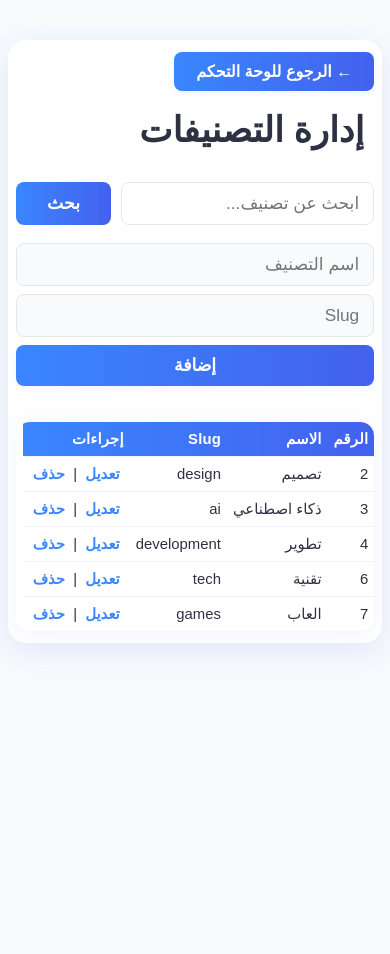
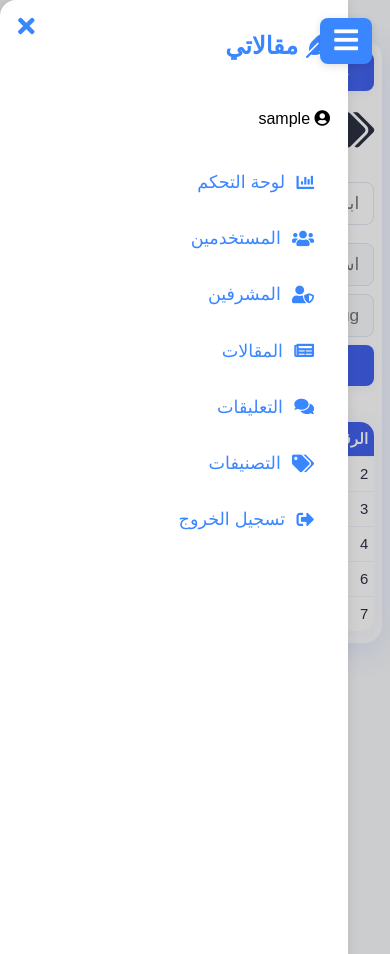
Before and after one commit to mohamedsharshar/article, a PHP site: page /admin/categories.php in a window 390 px wide. Run offline with PHP 8.4, Linux system fonts and the light colour scheme; a user stored in the database is signed in; data comes from the database, SQL or seed files in the repository.

Commit message:
Refactor sidebar and enhance layout for improved responsiveness
- Integrated a responsive sidebar with a toggle button for better navigation on mobile devices.
- Updated the layout of article view and categories pages to include a main content area.
- Added session management for admin login checks in categories.php.
- Improved CSS styles for sidebar and main content to enhance user experience across different screen sizes.

```diff
--- a/admin/article_view.php
+++ b/admin/article_view.php
@@ -189,6 +189,8 @@
     </style>
 </head>
 <body>
+    <?php include 'sidebar.php'; ?>
+    <div class="main-content">
     <button class="theme-toggle" aria-label="تبديل الوضع" type="button"><i class="fa fa-moon"></i></button>
     <div class="admin-article-container">
         <a href="manage_articles.php" class="admin-article-back"><i class="fa fa-arrow-right"></i> العودة للإدارة</a>
@@ -210,6 +212,7 @@
             <?= nl2br(htmlspecialchars($article['content'])) ?>
         </div>
     </div>
+    </div> <!-- end .main-content -->
     <script src="https://cdnjs.cloudflare.com/ajax/libs/font-awesome/5.15.1/js/all.min.js"></script>
     <script>
     function setDarkMode(on) {
--- a/admin/categories.php
+++ b/admin/categories.php
@@ -1,5 +1,10 @@
 <?php
 // admin/categories.php
+session_start();
+if (!isset($_SESSION['admin_logged_in'])) {
+    header('Location: login.php');
+    exit();
+}
 require_once '../db.php';
 
 // إضافة تصنيف جديد
@@ -284,6 +289,8 @@
     </script>
 </head>
 <body>
+    <?php include 'sidebar.php'; ?>
+    <div class="main-content">
         <div class="categories-container">
             <a href="dashboard.php" style="display:inline-block;margin-bottom:18px;background:linear-gradient(90deg,#3a86ff 0%,#4361ee 100%);color:#fff;padding:10px 22px;border-radius:8px;text-decoration:none;font-weight:bold;box-shadow:0 2px 8px rgba(67,97,238,0.07);transition:background 0.2s,box-shadow 0.2s;">&larr; الرجوع للوحة التحكم</a>
             <?php if (!empty($error)): ?>
@@ -356,5 +363,6 @@
                 </tbody>
             </table>
         </div>
+    </div>
 </body>
 </html>
--- a/admin/login.php
+++ b/admin/login.php
@@ -26,7 +26,7 @@
     list($login_successful, $admin_or_error) = admin_login($pdo, $email, $password);
     if ($login_successful) {
         $_SESSION['admin_logged_in'] = true;
-        $_SESSION['admin_username'] = $admin_or_error['adminname'];
+        $_SESSION['admin_username'] = isset($admin_or_error['adminname']) ? $admin_or_error['adminname'] : (isset($admin_or_error['username']) ? $admin_or_error['username'] : '');
         $_SESSION['admin_id'] = $admin_or_error['id'];
         header('Location: dashboard.php');
         exit();
--- a/admin/sidebar.php
+++ b/admin/sidebar.php
@@ -7,109 +7,186 @@
     <link rel="stylesheet" href="https://cdnjs.cloudflare.com/ajax/libs/font-awesome/5.15.1/css/all.min.css">
     <style>
 .sidebar {
-            background: #fff;
-            min-height: 100vh;
-            width: 220px;
-            box-shadow: 0 2px 8px #0001;
   position: fixed;
   right: 0;
   top: 0;
+  width: 220px;
+  height: 100vh;
+  background: #fff;
+  box-shadow: -2px 0 16px rgba(67,97,238,0.07);
   z-index: 100;
   display: flex;
   flex-direction: column;
-            /* align-items: flex-end; */
-            padding: 1.5rem 1rem 1rem 0.5rem;
-        }
-        .sidebar .sidebar-header {
-            display: flex;
   align-items: center;
-            gap: 0.7rem;
-            margin-bottom: 2rem;
-        }
-        .sidebar .sidebar-header i {
-            font-size: 2.2rem;
-            color: #4e73df;
-        }
-        .sidebar .sidebar-header span {
-            font-size: 1.2rem;
-            color: #2d3a4b;
-            font-weight: bold;
+  padding-top: 32px;
+  transition: all 0.2s;
 }
 .sidebar-logo {
-            font-size: 1.6rem;
-            color: #4262ed;
+  font-size: 1.5rem;
+  color: #3a86ff;
   font-weight: bold;
   margin-bottom: 32px;
   display: flex;
   align-items: center;
-            gap: 10px;
-        }
-        .sidebar-logo i {
-            font-size: 1.4rem;
-            color: #4262ed;
+  gap: 8px;
 }
 .sidebar ul {
+  list-style: none;
+  padding: 0;
+  width: 100%;
+}
+.sidebar ul li {
+  width: 100%;
+}
+.sidebar ul li a {
+  display: flex;
+  align-items: center;
+  gap: 10px;
+  padding: 14px 32px;
+  color: #3a86ff;
+  text-decoration: none;
+  font-size: 1.08rem;
+  border-radius: 8px 0 0 8px;
+  transition: background 0.2s, color 0.2s;
+}
+.sidebar ul li a:hover, .sidebar ul li a.active {
+  background: #e9f0fb;
+  color: #2563eb;
+}
+.menu-btn {
+  display: none;
+  position: fixed;
+  top: 18px;
+  right: 18px;
+  z-index: 2001;
+  background: #3a86ff;
+  color: #fff;
+  border: none;
+  border-radius: 8px;
+  font-size: 1.7rem;
+  padding: 7px 14px;
+  box-shadow: 0 2px 8px #0002;
+  cursor: pointer;
+}
+.sidebar-overlay {
+  display: none;
+  position: fixed;
+  top: 0; right: 0; left: 0; bottom: 0;
+  background: rgba(0,0,0,0.18);
+  z-index: 2000;
+  align-items: flex-start;
+  justify-content: flex-end;
+}
+.sidebar-sheet {
+  background: #fff;
+  width: 80vw;
+  max-width: 320px;
+  height: 100vh;
+  box-shadow: -2px 0 16px #0002;
+  border-radius: 16px 0 0 16px;
+  padding: 32px 18px 18px 18px;
+  position: relative;
+  animation: slideInRight 0.3s;
+  direction: rtl;
+  display: flex;
+  flex-direction: column;
+  gap: 18px;
+}
+@keyframes slideInRight {
+  from { transform: translateX(100%); }
+  to { transform: translateX(0); }
+}
+.sidebar-sheet .close-sheet {
+  position: absolute;
+  left: 12px;
+  top: 12px;
+  background: none;
+  border: none;
+  font-size: 1.5rem;
+  color: #3a86ff;
+  cursor: pointer;
+}
+.sidebar-sheet ul {
   list-style: none;
   padding: 0;
   margin: 0;
   width: 100%;
 }
-        .sidebar ul li {
+.sidebar-sheet ul li {
   margin-bottom: 1.2rem;
 }
-        .sidebar ul li a {
+.sidebar-sheet ul li a {
   display: flex;
   align-items: center;
   gap: 0.7rem;
-            color: #4e73df;
+  color: #3a86ff;
   text-decoration: none;
   font-size: 1.1rem;
   padding: 0.5rem 1rem;
   border-radius: 8px 0 0 8px;
   transition: background 0.2s, color 0.2s;
 }
-        .sidebar ul li a.active, .sidebar ul li a:hover {
+.sidebar-sheet ul li a.active, .sidebar-sheet ul li a:hover {
   background: #e9f0fb;
-            color: #2d3a4b;
+  color: #2563eb;
 }
-        .sidebar .sidebar-footer {
-            margin-top: auto;
-            width: 100%;
-            text-align: left;
+@media (max-width: 700px) {
+  .sidebar {
+    display: none !important;
   }
-        .sidebar .sidebar-footer a {
-            color: #e74a3b;
-            font-weight: bold;
-            text-decoration: none;
-            display: flex;
-            align-items: center;
-            gap: 0.5rem;
-            padding: 0.5rem 1rem;
-            border-radius: 8px 0 0 8px;
-            transition: background 0.2s;
+  .menu-btn {
+    display: block !important;
   }
-        .sidebar .sidebar-footer a:hover {
-            background: #fbe9e9;
+  .sidebar-overlay {
+    display: flex !important;
   }
-        @media (max-width: 900px) {
-            .sidebar {
-                width: 60px;
-                padding: 1.5rem 0.2rem 1rem 0.2rem;
-                align-items: center;
 }
-            .sidebar .sidebar-header span {
-                display: none;
+[data-theme="dark"] .sidebar, [data-theme="dark"] .sidebar-sheet {
+  background: #232a36 !important;
+  color: #e3e6f0 !important;
+  box-shadow: 0 2px 8px #0006 !important;
 }
-            .sidebar ul li a span {
-                display: none;
+[data-theme="dark"] .sidebar-logo, [data-theme="dark"] .sidebar-sheet .sidebar-logo {
+  color: #60a5fa !important;
 }
-            .sidebar .sidebar-footer a span {
-                display: none;
+[data-theme="dark"] .sidebar ul li a, [data-theme="dark"] .sidebar-sheet ul li a {
+  color: #b0b8c9 !important;
 }
+[data-theme="dark"] .sidebar ul li a.active,
+[data-theme="dark"] .sidebar ul li a:hover,
+[data-theme="dark"] .sidebar-sheet ul li a.active,
+[data-theme="dark"] .sidebar-sheet ul li a:hover {
+  background: #232a36 !important;
+  color: #60a5fa !important;
+}
+[data-theme="dark"] .user-info {
+  background: #181c24 !important;
+  color: #e3e6f0 !important;
+  border-color: #232a36 !important;
+}
+[data-theme="dark"] .user-info .fa-user-circle {
+  color: #60a5fa !important;
 }
     </style>
 </head>
 <body>
+    <button class="menu-btn" aria-label="القائمة"><i class="fa fa-bars"></i></button>
+    <div class="sidebar-overlay" tabindex="-1">
+      <nav class="sidebar-sheet">
+        <button class="close-sheet" aria-label="إغلاق القائمة"><i class="fa fa-times"></i></button>
+        <div class="sidebar-logo"><i class="fa fa-feather"></i> مقالاتي</div>
+        <div class="user-info" style="margin-bottom:18px;"><i class="fa fa-user-circle"></i> <span><?php if (isset($_SESSION['admin_username'])) { echo htmlspecialchars($_SESSION['admin_username']); } else { echo '<span style=\'color:#e63946\'>غير مسجل كأدمن</span>'; } ?></span></div>
+        <ul>
+          <li><a href="dashboard.php"><i class="fa fa-chart-bar"></i> لوحة التحكم</a></li>
+          <li><a href="users.php"><i class="fa fa-users"></i> المستخدمين</a></li>
+          <li><a href="admins.php"><i class="fa fa-user-shield"></i> المشرفين</a></li>
+          <li><a href="manage_articles.php"><i class="fa fa-newspaper"></i> المقالات</a></li>
+          <li><a href="manage_comments.php"><i class="fa fa-comments"></i> التعليقات</a></li>
+          <li><a href="categories.php"><i class="fa fa-tags"></i> التصنيفات</a></li>
+          <li><a href="logout.php"><i class="fa fa-sign-out-alt"></i> تسجيل الخروج</a></li>
+        </ul>
+      </nav>
+    </div>
     <aside class="sidebar">
       <div class="sidebar-logo">
         <i class="fa fa-feather"></i> مقالاتي
@@ -120,10 +197,8 @@
           <?php
             if (isset($_SESSION['admin_username'])) {
               echo htmlspecialchars($_SESSION['admin_username']);
-        } elseif (isset($_SESSION['username'])) {
-          echo htmlspecialchars($_SESSION['username']);
             } else {
-          echo 'مستخدم';
+              echo '<span style=\'color:#e63946\'>غير مسجل كأدمن</span>';
             }
           ?>
         </span>
@@ -138,5 +213,31 @@
         <li><a href="logout.php"><i class="fa fa-sign-out-alt"></i> تسجيل الخروج</a></li>
       </ul>
     </aside>
+    <script>
+    // Responsive sidebar menu logic
+    const menuBtn = document.querySelector('.menu-btn');
+    const sidebarOverlay = document.querySelector('.sidebar-overlay');
+    const closeSheetBtn = document.querySelector('.close-sheet');
+    function openSidebarSheet() {
+      sidebarOverlay.style.display = 'flex';
+      document.body.style.overflow = 'hidden';
+    }
+    function closeSidebarSheet() {
+      sidebarOverlay.style.display = 'none';
+      document.body.style.overflow = '';
+    }
+    if (menuBtn && sidebarOverlay && closeSheetBtn) {
+      menuBtn.addEventListener('click', openSidebarSheet);
+      closeSheetBtn.addEventListener('click', closeSidebarSheet);
+      sidebarOverlay.addEventListener('click', function(e) {
+        if (e.target === sidebarOverlay) closeSidebarSheet();
+      });
+    }
+    window.addEventListener('resize', function() {
+      if (window.innerWidth > 700) {
+        closeSidebarSheet();
+      }
+    });
+    </script>
 </body>
 </html>
```
Also changed, not shown: admin/css/sidebar.css (+15 -15 lines), admin/dashboard.php (+14 -14 lines). Lines whose indentation alone changed are shown as unchanged.
